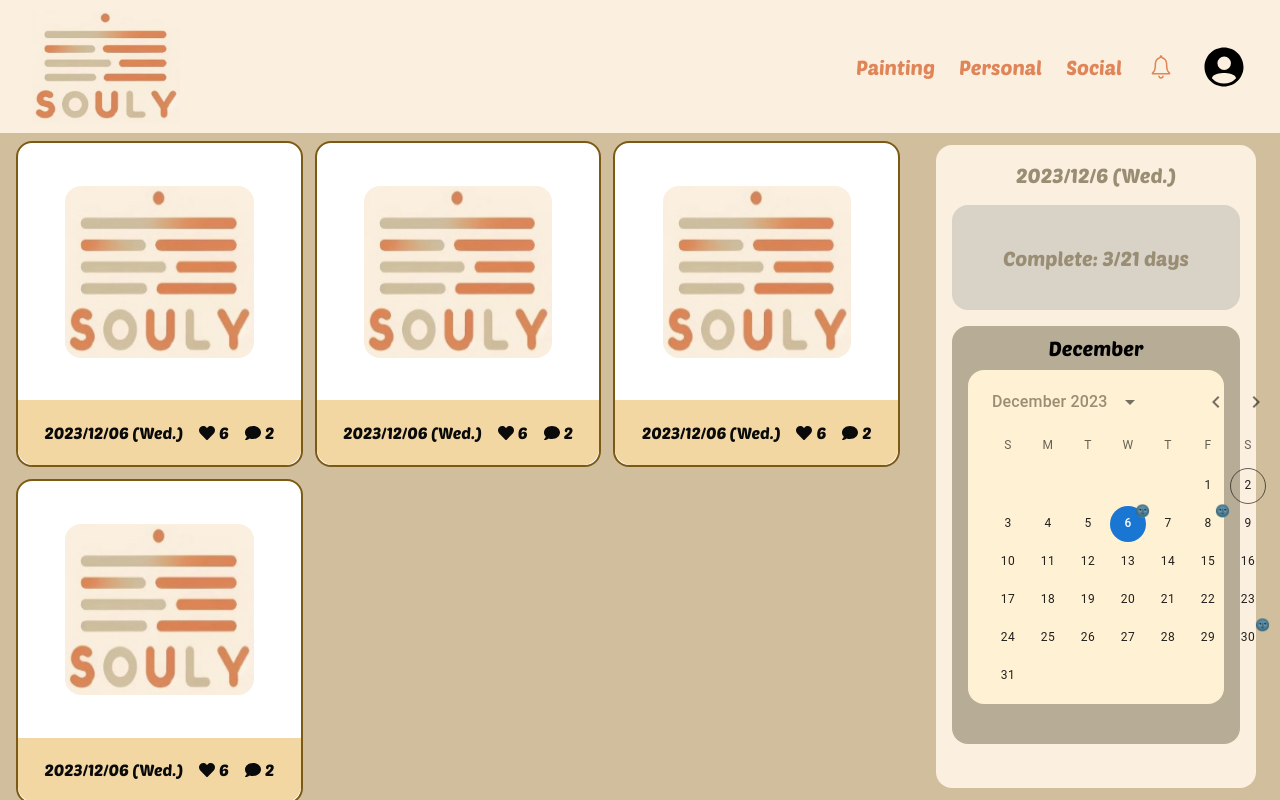
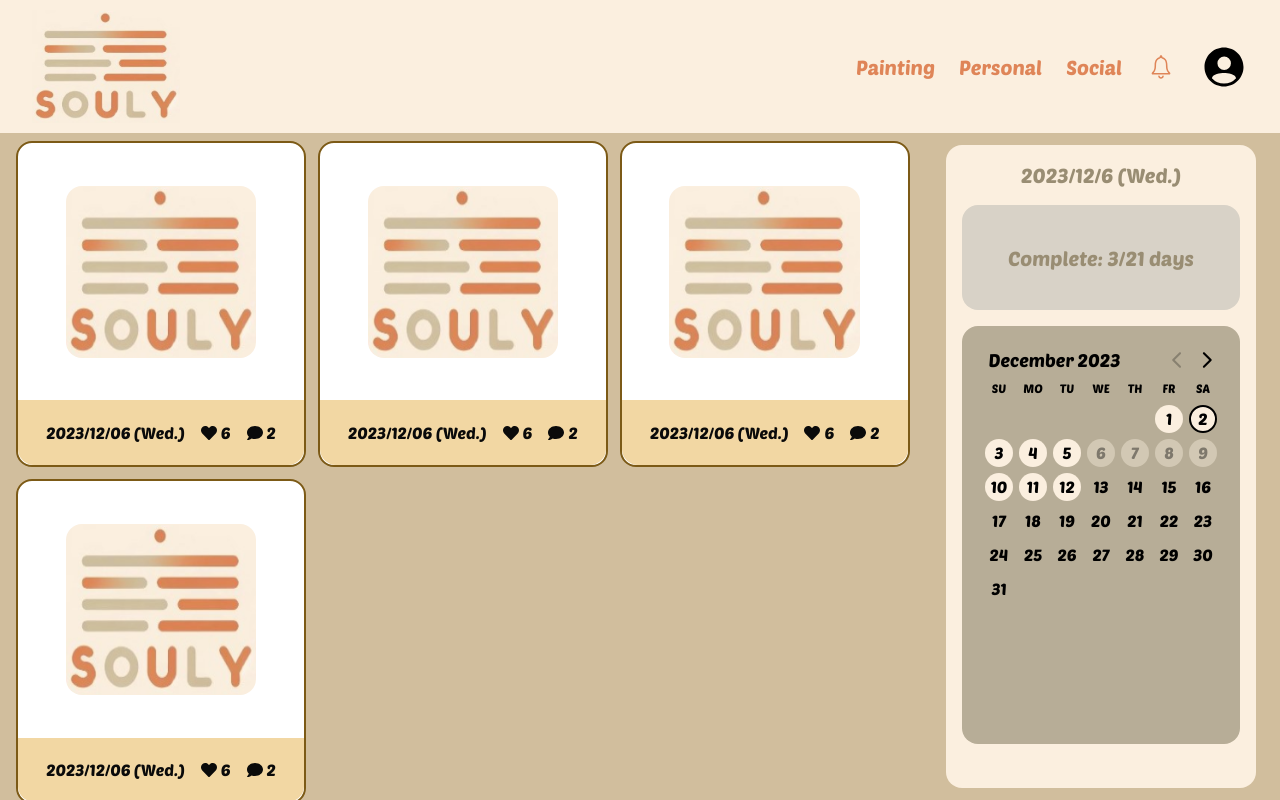
Before and after one commit to passerbyK/souly, a Next.js app: page /personal in a window 1280 px wide. Built offline with nearby package versions, Linux system fonts and the light colour scheme.

Commit message:
calendar

```diff
--- a/src/app/personal/_compoments/Calendar.tsx
+++ b/src/app/personal/_compoments/Calendar.tsx
@@ -1,53 +1,50 @@
 "use client";
 
-import React from "react";
+import { DayPicker } from 'react-day-picker';
+import 'react-day-picker/dist/style.css';
 
-import Badge from "@mui/material/Badge";
-import { AdapterDayjs } from "@mui/x-date-pickers/AdapterDayjs";
-import { DateCalendar } from "@mui/x-date-pickers/DateCalendar";
-import { LocalizationProvider } from "@mui/x-date-pickers/LocalizationProvider";
-import { PickersDay } from "@mui/x-date-pickers/PickersDay";
-import type { PickersDayProps } from "@mui/x-date-pickers/PickersDay";
-import dayjs from "dayjs";
-import type { Dayjs } from "dayjs";
 
-const highlightedDates = ["2023-12-06", "2023-12-08", "2023-12-30"];
+const fromDate = new Date(2023, 11, 1);
+const toDate = new Date(2024, 0, 30);
 
-function isDateHighlighted(date: Dayjs) {
-  return highlightedDates.includes(date.format("YYYY-MM-DD"));
+const today = new Date();
+const todayStyle = { border: '2px solid black' };
+
+const succeddDays = [new Date(2023, 11, 1), new Date(2023, 11, 2), new Date(2023, 11, 3), new Date(2023, 11, 4), new Date(2023, 11, 5), new Date(2023, 11, 10), new Date(2023, 11, 11), new Date(2023, 11, 12)];
+const successStyle = {
+  backgroundColor: '#FBEFDF',
+};
+
+const failDays = [new Date(2023, 11, 6), new Date(2023, 11, 7), new Date(2023, 11, 8), new Date(2023, 11, 9)];
+const failStyle = {
+  backgroundColor: 'rgba(251,239,223,0.4)',
+  color: 'rgba(0,0,0,0.4)',
+};
+
+function Calendar() {
+
+  return (
+    <>
+    <style>
+        {`
+          .rdp {
+            --rdp-cell-size: 28px;
+          }
+          .rdp-day {
+            margin: 3px;
+          }
+
+        `}
+      </style>
+    <DayPicker
+      defaultMonth={new Date(2023, 11, 1)}
+      fromDate={fromDate}
+      toDate={toDate}
+      modifiers={{ today: today, successDays: succeddDays, failDays: failDays}}
+      modifiersStyles={{ today: todayStyle, successDays: successStyle, failDays: failStyle }}
+    />
+    </>
+  )
 }
 
-// 使用 PickersDayProps 來定義 ServerDay 元件的 props
-type ServerDayProps = PickersDayProps<Dayjs>;
-
-function ServerDay(props: ServerDayProps) {
-  const { day, outsideCurrentMonth, ...other } = props;
-  const isSelected = !outsideCurrentMonth && isDateHighlighted(day);
-
-  return (
-    <Badge
-      key={day.toString()}
-      overlap="circular"
-      badgeContent={isSelected ? "🌚" : undefined}
-    >
-      <PickersDay
-        {...other}
-        outsideCurrentMonth={outsideCurrentMonth}
-        day={day}
-      />
-    </Badge>
-  );
-}
-
-export default function Calendar() {
-  return (
-    <LocalizationProvider dateAdapter={AdapterDayjs}>
-      <DateCalendar
-        defaultValue={dayjs("2023-12-06")}
-        slots={{
-          day: ServerDay,
-        }}
-      />
-    </LocalizationProvider>
-  );
-}
+export default Calendar;
--- a/src/app/personal/page.tsx
+++ b/src/app/personal/page.tsx
@@ -18,13 +18,8 @@ function PersonalPage() {
           <div className="m-4 flex h-1/6 items-center justify-center rounded-2xl bg-[#D8D2C7]">
             Complete: 3/21 days
           </div>
-          <div className=" m-4 h-2/3 rounded-2xl bg-[#B7AD97]">
-            <div className="text-x2 flex items-center justify-center pt-2 font-bold text-black">
-              December
-            </div>
-            <div className="mx-4 my-2 h-4/5 rounded-2xl bg-[#FFF1D4]">
-              <Calendar />
-            </div>
+          <div className=" m-4 h-2/3 p-1 rounded-2xl bg-[#B7AD97] text-[black] text-base">
+            <Calendar />
           </div>
         </div>
       </div>
```
Also changed, not shown: package.json (+8 -6 lines), 1 other file (tests, documents, lock files or other folders).
